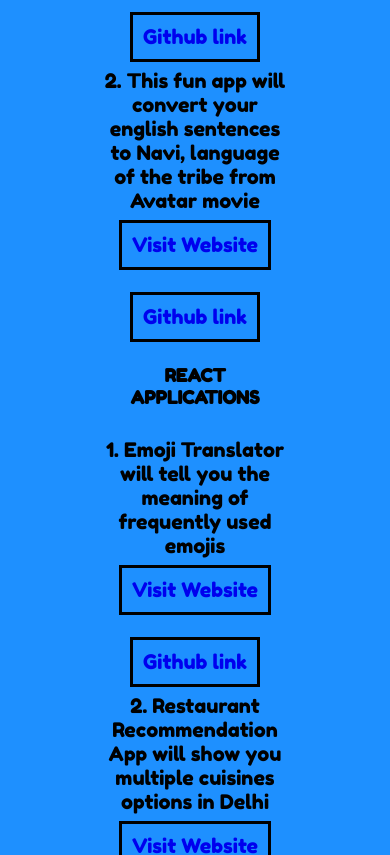
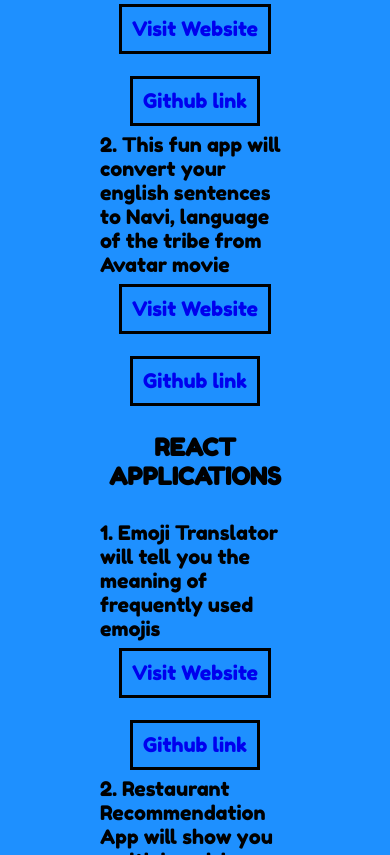
Before and after one commit to snehamathur01/sneha_portfolio, a plain HTML site: page Projects.html in a window 390 px wide. Shown: the part 1145-2000 px from the top of the page. Drawn offline with Linux system fonts and the light colour scheme.

Commit message:
Portfolio

```diff
--- a/Projects.html
+++ b/Projects.html
@@ -48,10 +48,10 @@
       <h2>REACT APPLICATIONS</h2>
       <p>1. Emoji Translator will tell you the meaning of frequently used emojis</p>
       <a href="https://3e7zs.csb.app/"target="_blank" style="border:3px solid black;padding: 0.5em;">Visit Website</a><br /><br /> <br />
-      <a href="https://github.com/snehamathur01/Emoji-Interpreter"target="_blank" style="border:3px solid black;padding: 0.5em;">Github link</a>
+      <a href="https://github.com/snehamathur01/Emoji-Interpreter" style="border:3px solid black;padding: 0.5em;">Github link</a>
       <p>2. Restaurant Recommendation App will show you multiple cuisines options in Delhi</p>
-      <a href="https://b6miy.csb.app/"target="_blank" style="border:3px solid black;padding: 0.5em;">Visit Website</a><br /><br /> <br />
-      <a href="https://github.com/snehamathur01/RestaurantApp"target="_blank" style="border:3px solid black;padding: 0.5em;">Github link</a>
+      <a href="https://53qjq.csb.app/" style="border:3px solid black;padding: 0.5em;">Visit Website</a><br /><br /> <br />
+      <a href="https://github.com/snehamathur01/RestaurantApp" style="border:3px solid black;padding: 0.5em;">Github link</a>
 
      </div>
  </div>
--- a/portfolio.css
+++ b/portfolio.css
@@ -240,9 +240,13 @@ img {
 
 }
 
+p{
+  text-align: left;
+}
+
 h2{
   padding-top:20px ;
   padding-bottom: 10px;
-  font-size: large;
+  font-size: x-large;
 }
 }
```
